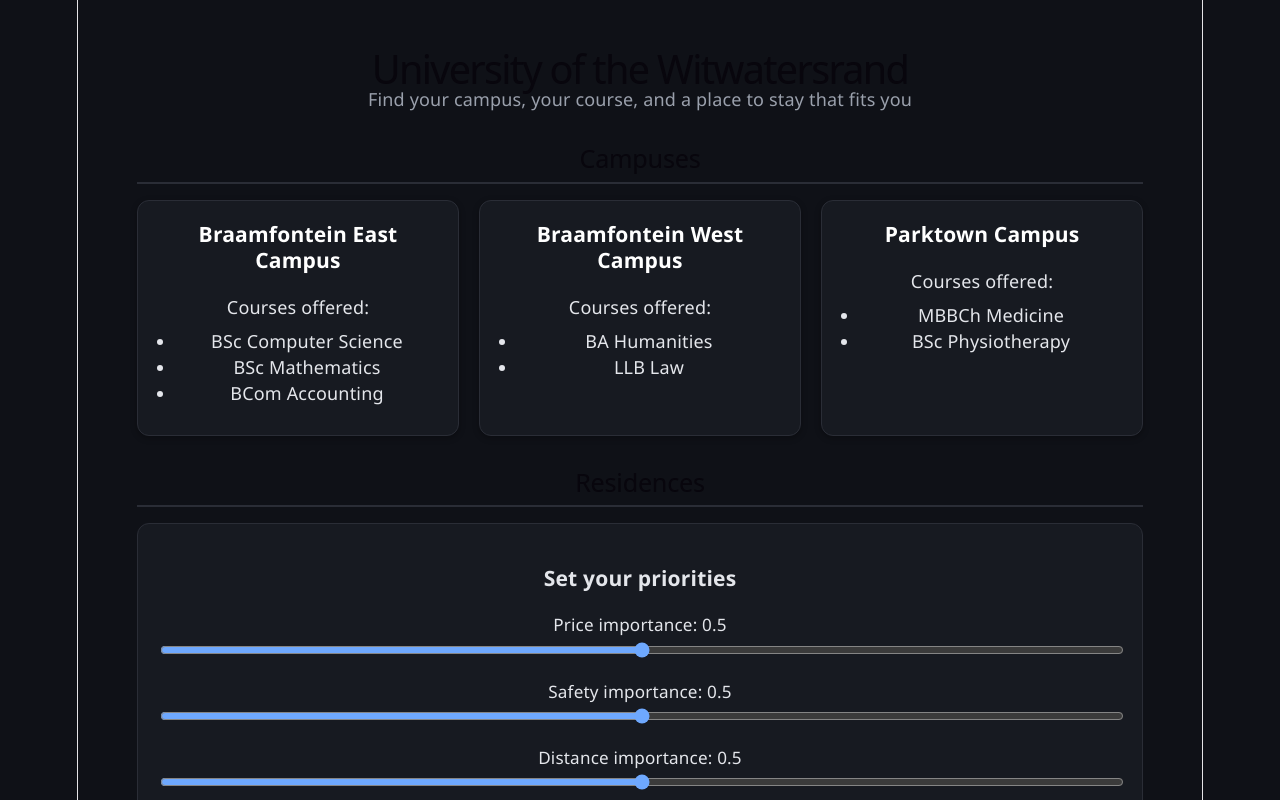
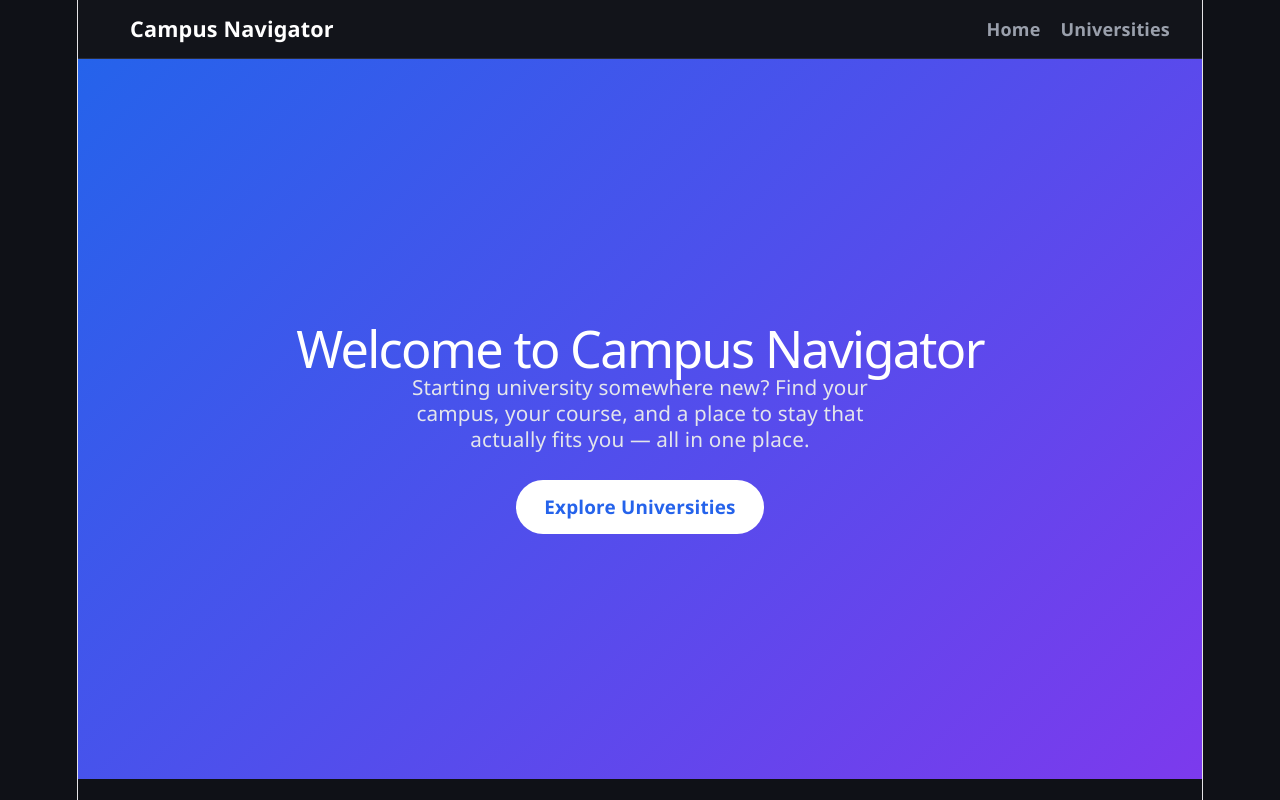
Before and after one commit to BrightBegin/campus-navigator, a React (Vite) app: page / in a window 1280 px wide. Shown: the top 800 px of the page. Built offline with nearby package versions, Linux system fonts and the light colour scheme.

Commit message:
Add routing, home page, universities directory, and nav bar

```diff
--- a/package.json
+++ b/package.json
@@ -11,7 +11,8 @@
   },
   "dependencies": {
     "react": "^19.2.8",
-    "react-dom": "^19.2.8"
+    "react-dom": "^19.2.8",
+    "react-router-dom": "^7.18.2"
   },
   "devDependencies": {
     "@eslint/js": "^10.0.1",
--- a/src/App.css
+++ b/src/App.css
@@ -93,3 +93,83 @@
   width: 100%;
   accent-color: #6ea8fe;
 }
+/* Navigation bar */
+.navbar {
+  display: flex;
+  justify-content: space-between;
+  align-items: center;
+  padding: 16px 32px;
+  background-color: #12141a;
+  border-bottom: 1px solid #2a2d36;
+}
+
+.navbar .logo {
+  font-weight: 700;
+  font-size: 1.2rem;
+  color: #ffffff;
+  text-decoration: none;
+}
+
+.navbar a {
+  color: #9aa0ac;
+  text-decoration: none;
+  margin-left: 20px;
+  font-weight: 600;
+}
+
+.navbar a:hover {
+  color: #6ea8fe;
+}
+
+/* Home page */
+.home-hero {
+  min-height: 80vh;
+  display: flex;
+  flex-direction: column;
+  align-items: center;
+  justify-content: center;
+  text-align: center;
+  padding: 40px 20px;
+  background: linear-gradient(135deg, #2563eb, #7c3aed);
+}
+
+.home-hero h1 {
+  font-size: 2.8rem;
+  color: #ffffff;
+  margin-bottom: 12px;
+}
+
+.home-hero p {
+  font-size: 1.15rem;
+  color: #e4e6eb;
+  max-width: 500px;
+  margin-bottom: 28px;
+}
+
+.cta-button {
+  background-color: #ffffff;
+  color: #2563eb;
+  font-weight: 700;
+  padding: 14px 28px;
+  border-radius: 30px;
+  text-decoration: none;
+  font-size: 1.05rem;
+  transition: transform 0.15s ease, box-shadow 0.15s ease;
+}
+
+.cta-button:hover {
+  transform: translateY(-2px);
+  box-shadow: 0 6px 16px rgba(0, 0, 0, 0.3);
+}
+
+/* Universities directory */
+.page-container {
+  max-width: 1100px;
+  margin: 0 auto;
+  padding: 32px 24px;
+}
+
+.uni-card-link {
+  text-decoration: none;
+  color: inherit;
+}
--- a/src/App.jsx
+++ b/src/App.jsx
@@ -1,38 +1,20 @@
-import { useState } from "react";
-import ResidenceCard from "./components/ResidenceCard";
-import FilterPanel from "./components/FilterPanel";
-import CampusList from "./components/CampusList";
-import witsData from "./data/wits.json";
-import { scoreResidences } from "./utils/scoreResidences";
+import { BrowserRouter, Routes, Route } from "react-router-dom";
+import Navbar from "./components/Navbar";
+import Home from "./pages/Home";
+import Universities from "./pages/Universities";
+import WitsPage from "./pages/WitsPage";
 import "./App.css";
 
 function App() {
-  const [weights, setWeights] = useState({
-    price: 0.5,
-    safety: 0.5,
-    distance: 0.5,
-  });
-
-  const sortedResidences = scoreResidences(witsData.residences, weights);
-
   return (
-    <div className="app-container">
-      <div className="app-header">
-        <h1>{witsData.university}</h1>
-        <p>Find your campus, your course, and a place to stay that fits you</p>
-      </div>
-
-      <CampusList campuses={witsData.campuses} />
-
-      <h2 className="section-title">Residences</h2>
-      <FilterPanel weights={weights} onChange={setWeights} />
-
-      <div className="card-grid">
-        {sortedResidences.map((residence) => (
-          <ResidenceCard key={residence.id} residence={residence} />
-        ))}
-      </div>
-    </div>
+    <BrowserRouter>
+      <Navbar />
+      <Routes>
+        <Route path="/" element={<Home />} />
+        <Route path="/universities" element={<Universities />} />
+        <Route path="/university/wits" element={<WitsPage />} />
+      </Routes>
+    </BrowserRouter>
   );
 }
 
--- /dev/null
+++ b/src/components/Navbar.jsx
@@ -0,0 +1,17 @@
+import { Link } from "react-router-dom";
+
+function Navbar() {
+  return (
+    <nav className="navbar">
+      <Link to="/" className="logo">
+        Campus Navigator
+      </Link>
+      <div>
+        <Link to="/">Home</Link>
+        <Link to="/universities">Universities</Link>
+      </div>
+    </nav>
+  );
+}
+
+export default Navbar;
--- /dev/null
+++ b/src/pages/Home.jsx
@@ -0,0 +1,18 @@
+import { Link } from "react-router-dom";
+
+function Home() {
+  return (
+    <div className="home-hero">
+      <h1>Welcome to Campus Navigator</h1>
+      <p>
+        Starting university somewhere new? Find your campus, your course, and a
+        place to stay that actually fits you — all in one place.
+      </p>
+      <Link to="/universities" className="cta-button">
+        Explore Universities
+      </Link>
+    </div>
+  );
+}
+
+export default Home;
--- /dev/null
+++ b/src/pages/Universities.jsx
@@ -0,0 +1,32 @@
+import { Link } from "react-router-dom";
+import witsData from "../data/wits.json";
+
+const universities = [
+  {
+    id: "wits",
+    name: witsData.university,
+    campusCount: witsData.campuses.length,
+  },
+];
+
+function Universities() {
+  return (
+    <div className="page-container">
+      <h1 className="section-title">Explore Universities</h1>
+      <p>{universities.length} university available</p>
+
+      <div className="card-grid">
+        {universities.map((uni) => (
+          <Link to={`/university/${uni.id}`} key={uni.id} className="uni-card-link">
+            <div className="card">
+              <h3>{uni.name}</h3>
+              <p>{uni.campusCount} campuses</p>
+            </div>
+          </Link>
+        ))}
+      </div>
+    </div>
+  );
+}
+
+export default Universities;
--- /dev/null
+++ b/src/pages/WitsPage.jsx
@@ -0,0 +1,38 @@
+import { useState } from "react";
+import ResidenceCard from "../components/ResidenceCard";
+import FilterPanel from "../components/FilterPanel";
+import CampusList from "../components/CampusList";
+import witsData from "../data/wits.json";
+import { scoreResidences } from "../utils/scoreResidences";
+
+function WitsPage() {
+  const [weights, setWeights] = useState({
+    price: 0.5,
+    safety: 0.5,
+    distance: 0.5,
+  });
+
+  const sortedResidences = scoreResidences(witsData.residences, weights);
+
+  return (
+    <div className="app-container">
+      <div className="app-header">
+        <h1>{witsData.university}</h1>
+        <p>Find your campus, your course, and a place to stay that fits you</p>
+      </div>
+
+      <CampusList campuses={witsData.campuses} />
+
+      <h2 className="section-title">Residences</h2>
+      <FilterPanel weights={weights} onChange={setWeights} />
+
+      <div className="card-grid">
+        {sortedResidences.map((residence) => (
+          <ResidenceCard key={residence.id} residence={residence} />
+        ))}
+      </div>
+    </div>
+  );
+}
+
+export default WitsPage;
```
Also changed, not shown: 1 other file (tests, documents, lock files or other folders).
